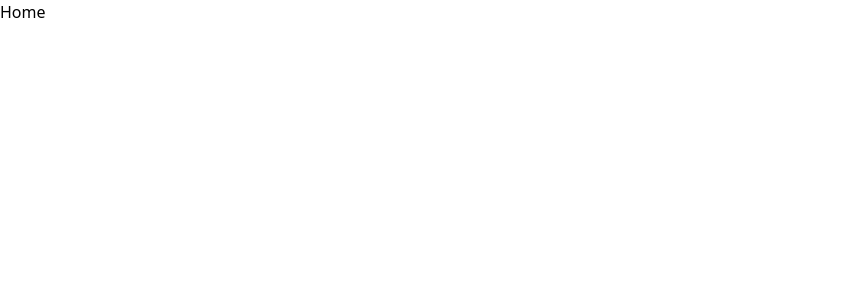
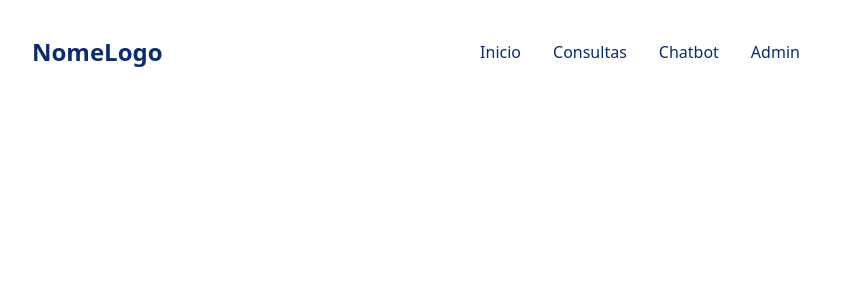
Before and after one commit to igormooura/ChatBot, a React (Vite) app in the folder frontend/: page / in a window 1280 px wide. Shown: the top 300 px of the page, without its empty margins (0-861 px from the left). Built offline with nearby package versions, Linux system fonts and the light colour scheme.

Commit message:
feat: header component

```diff
--- /dev/null
+++ b/frontend/src/components/Header/Header.tsx
@@ -0,0 +1,41 @@
+import { useState } from "react";
+import { TfiClose, TfiAlignLeft } from "react-icons/tfi";
+
+const Header = () => {
+  const [nav, setNav] = useState(false);
+  const handleClick = () => setNav(!nav);
+
+  return (
+    <header className="w-full px-8 py-9 bg-transparent flex items-center justify-between relative">
+      <div className="text-2xl font-bold text-[#0B2D6B] z-10">
+        NomeLogo
+      </div>
+
+      <nav className="hidden md:flex absolute left-1/2 transform -translate-x-1/2 space-x-8">
+        <span className="text-[#0B2D6B] font-medium cursor-pointer">Inicio</span>
+        <span className="text-[#0B2D6B] font-medium cursor-pointer">Consultas</span>
+        <span className="text-[#0B2D6B] font-medium cursor-pointer">Chatbot</span>
+        <span className="text-[#0B2D6B] font-medium cursor-pointer">Admin</span>
+      </nav>
+
+      <div className="md:hidden text-[#0B2D6B] z-10" onClick={handleClick}>
+        {nav ? <TfiClose size={24} /> : <TfiAlignLeft size={24} />}
+      </div>
+
+      <div
+        className={`${
+          nav ? "left-0" : "-left-full"
+        } fixed top-0 w-[60%] h-full bg-white shadow-md border-r border-gray-200 transition-all duration-500 md:hidden`}
+      >
+        <ul className="p-4 space-y-4 mt-16">
+          <li className="text-[#0B2D6B] font-medium">Inicio</li>
+          <li className="text-[#0B2D6B] font-medium">Consultas</li>
+          <li className="text-[#0B2D6B] font-medium">Chatbot</li>
+          <li className="text-[#0B2D6B] font-medium">Admin</li>
+        </ul>
+      </div>
+    </header>
+  );
+};
+
+export default Header;
--- a/frontend/src/pages/Home.tsx
+++ b/frontend/src/pages/Home.tsx
@@ -1,6 +1,9 @@
+import Header from "../components/Header/Header";
+
 const Home = () => {
     return(
-        <h1> Home</h1>
+        <Header/>
+
     )
 }
 
```
